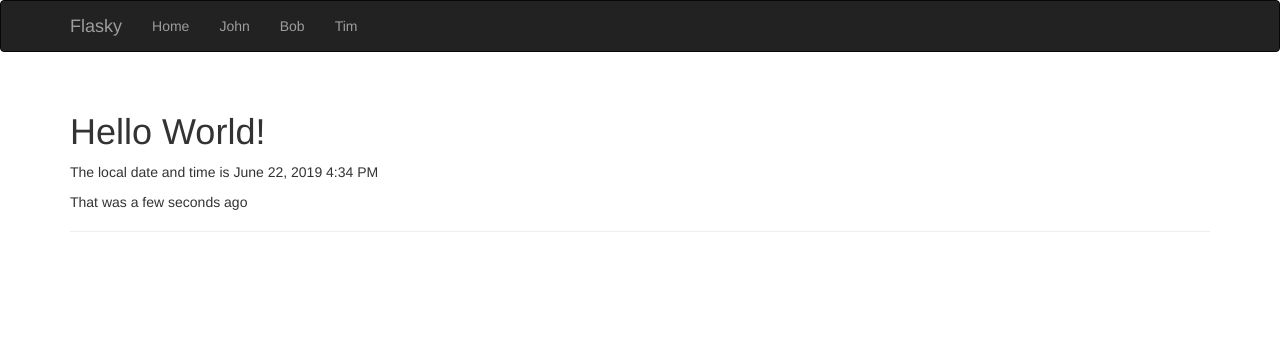
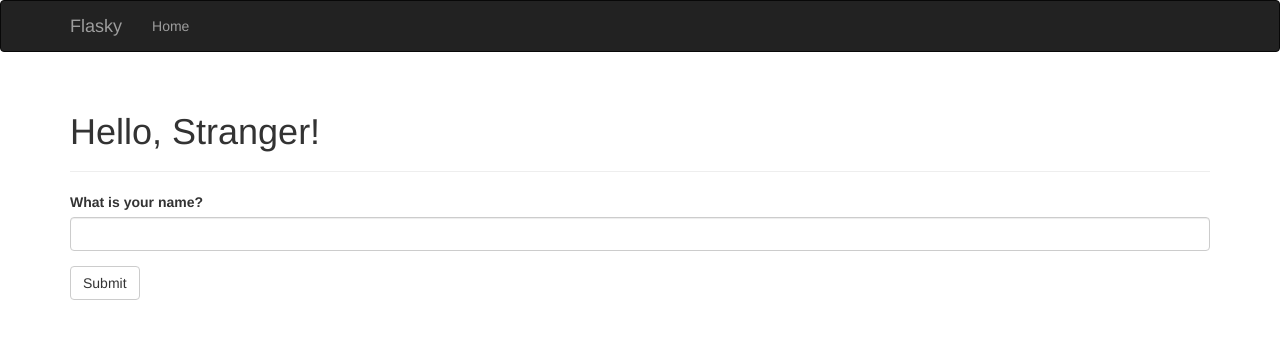
Before and after one commit to BlauDrachen/FlaskWebDev, a Flask app: page / in a window 1280 px wide. Shown: the top 339 px of the page. Run offline with Flask 2, Linux system fonts and the light colour scheme; some libraries are stand-ins or nearby versions.

Commit message:
Chapter 4a: Added WTForms to index and removed users & moment

```diff
--- a/app.py
+++ b/app.py
@@ -1,22 +1,31 @@
 # Imports
 from flask import Flask, render_template
 from flask_bootstrap import Bootstrap
-from flask_moment import Moment
-from datetime import datetime
+
+# WTForms imports
+from flask_wtf import FlaskForm
+from wtforms import StringField, SubmitField
+from wtforms.validators import DataRequired
+
+class NameForm(FlaskForm):
+    name = StringField('What is your name?', validators=[DataRequired()])
+    submit = SubmitField('Submit')
+
 
 # globals
 app = Flask(__name__)
+app.config['SECRET_KEY'] = 'W8KDrAC$Rp54qLkC2zR0ACss'
 bootstrap = Bootstrap(app)
-moment = Moment(app)
 
 # routes
-@app.route('/')
+@app.route('/', methods=['GET', 'POST'])
 def index():
-    return render_template('index.html', current_time=datetime.utcnow())
-
-@app.route('/user/<name>')
-def user(name):
-    return render_template('user.html', name=name)
+    name = None
+    form = NameForm()
+    if form.validate_on_submit():
+        name = form.name.data
+        form.name.data = ''
+    return render_template('index.html', form=form, name=name)
 
 @app.errorhandler(404)
 def page_not_found(e):
--- a/templates/base.html
+++ b/templates/base.html
@@ -13,7 +13,6 @@
 {% endblock %}
 {% block scripts %}
     {{ super() }}
-    {{ moment.include_moment() }}
 {% endblock %}
 {% block navbar %}
     <div class="navbar navbar-inverse" role="navigation">
@@ -31,15 +30,6 @@
             <ul class="nav navbar-nav">
                 <li><a href="{{ url_for('index') }}">Home</a></li>
             </ul>
-            <ul class="nav navbar-nav">
-                <li><a href="{{ url_for('user', name='john') }}">John</a></li>
-            </ul>
-            <ul class="nav navbar-nav">
-                <li><a href="{{ url_for('user', name='bob') }}">Bob</a></li>
-            </ul>
-            <ul class="nav navbar-nav">
-                <li><a href="{{ url_for('user', name='tim') }}">Tim</a></li>
-            </ul>
         </div>
       </div><!-- /.container -->
     </div><!-- /.navbar -->
--- a/templates/index.html
+++ b/templates/index.html
@@ -1,11 +1,11 @@
 {% extends "base.html" %}
+{% import "bootstrap/wtf.html" as wtf %}
 {% block title %}Index{% endblock %}
 {% block content %}
     <div class="container">
         <div class="page-header">
-            <h1>Hello World!</h1>
-            <p>The local date and time is {{ moment(current_time).format('LLL') }}</p>
-            <p>That was {{ moment(current_time).fromNow(refresh=True) }}</p>
+            <h1>Hello, {% if name %}{{ name }}{% else %}Stranger{% endif %}!</h1>
         </div>
+        {{ wtf.quick_form(form) }}
     </div>
 {% endblock %}
```
